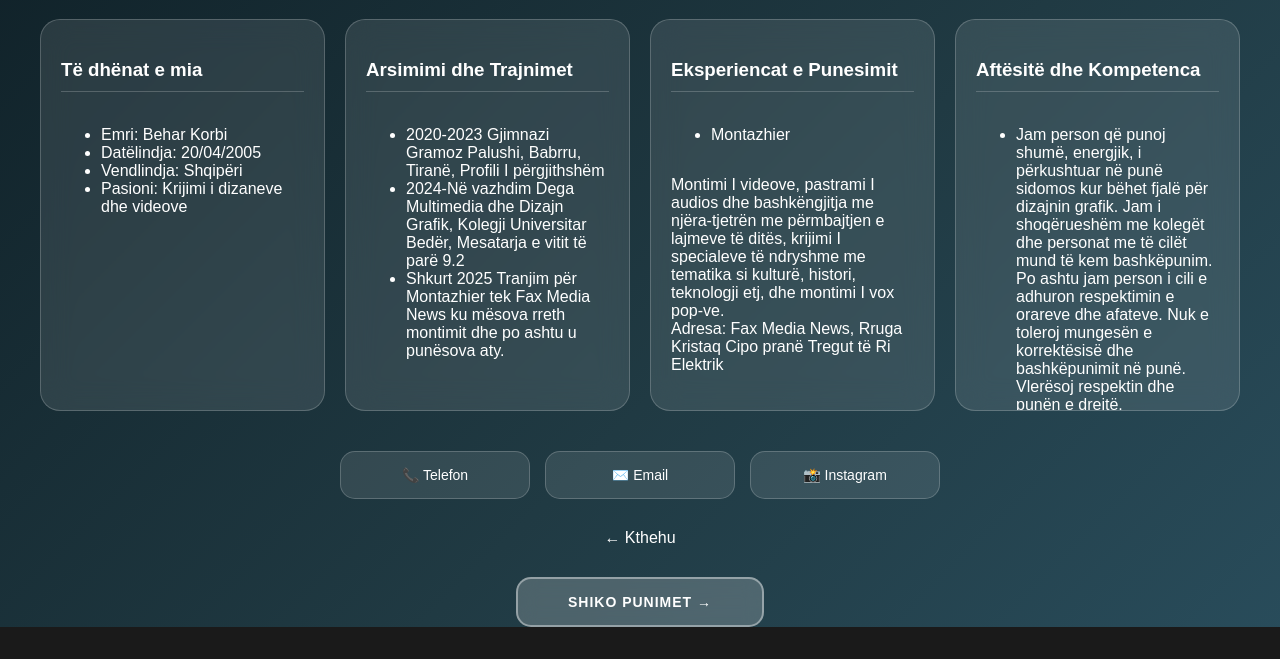
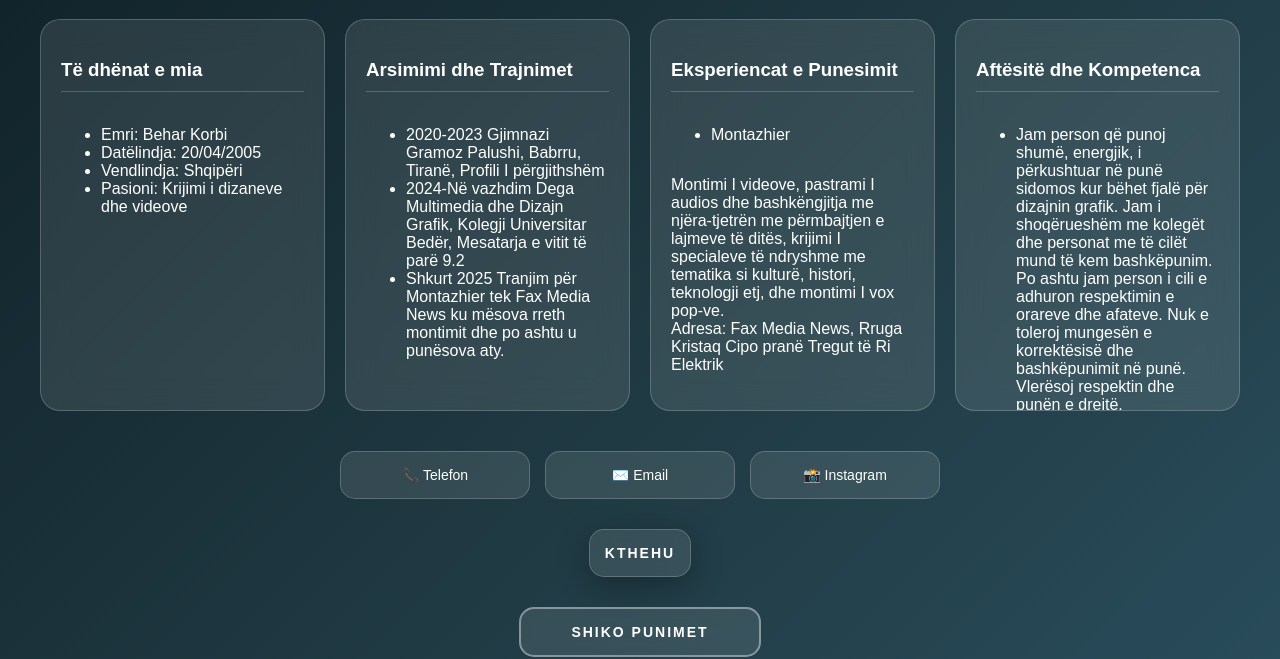
Before and after one commit to bk-xlvii/Behar-Korbi, a plain HTML site: page Rreth_Meje.html in a window 1280 px wide. Shown: the part 158-817 px from the top of the page. Drawn offline with Linux system fonts and the light colour scheme.

Commit message:
Add files via upload

```diff
--- a/Rreth_Meje.html
+++ b/Rreth_Meje.html
@@ -71,25 +71,35 @@
 
     </div>
 
-    <div class="contact-row one-by-one vonese-p2">
-        <a href="tel:+355 68 42 32 224" class="contact-btn">📞 Telefon</a>
-        <a href="mailto:beharkorbi47@gmail.com" class="contact-btn">✉️ Email</a>
-        <a href="https://www.instagram.com/korbidesign/" target="_blank" class="contact-btn">📸 Instagram</a>
+    <div class="contact-row one-by-one">
+        <a href="tel:+355 68 42 32 224" class="contact-btn vonese-1">📞 Telefon</a>
+        <a href="mailto:beharkorbi47@gmail.com" class="contact-btn vonese-2">✉️ Email</a>
+        <a href="https://www.instagram.com/korbidesign/" target="_blank" class="contact-btn vonese-3">📸 Instagram</a>
     </div>
 
-    <a href="index.html" class="one-by-one" style="color: white; text-decoration: none; margin-bottom: 20px; text-align: center; display: block;">← Kthehu</a>
+    <a href="index.html" class="one-by-one glass contact-btn vonese-4"
+    style="color: white;
+    text-decoration: none;
+    text-decoration: none;
+    text-transform: uppercase;
+    font-weight: bold;
+    letter-spacing: 2px;
+    margin-bottom: 20px;
+    text-align: center;
+    display: block;">KTHEHU</a>
     <div style="text-align: center; width: 100%; margin-top: 30px;">
+
     <a href="Portofolio.html" class="contact-btn one-by-one vonese-butoni" style="
         display: inline-block;
         width: auto;
         padding: 15px 50px;
-        background: rgba(255, 255, 255, 0.2);
+        text-decoration: none;
+        text-transform: uppercase;
         font-weight: bold;
-        letter-spacing: 1px;
+        letter-spacing: 2px;
         border: 2px solid rgba(255, 255, 255, 0.4);
-    ">
-        SHIKO PUNIMET →
-    </a>
+        margin-bottom: 20px;">
+        SHIKO PUNIMET</a>
 </div>
 </main>
 <footer class="footer">
```
Also changed, not shown: Portofolio.html (+3 -4 lines).
